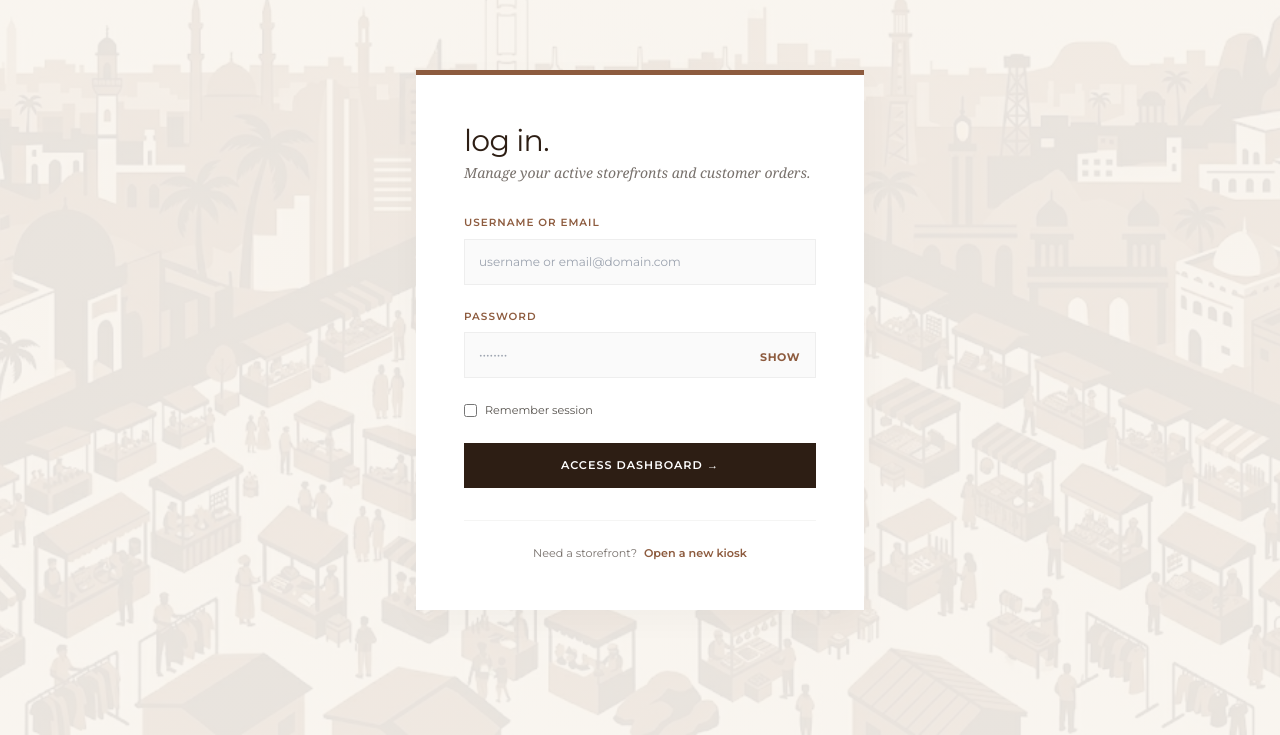
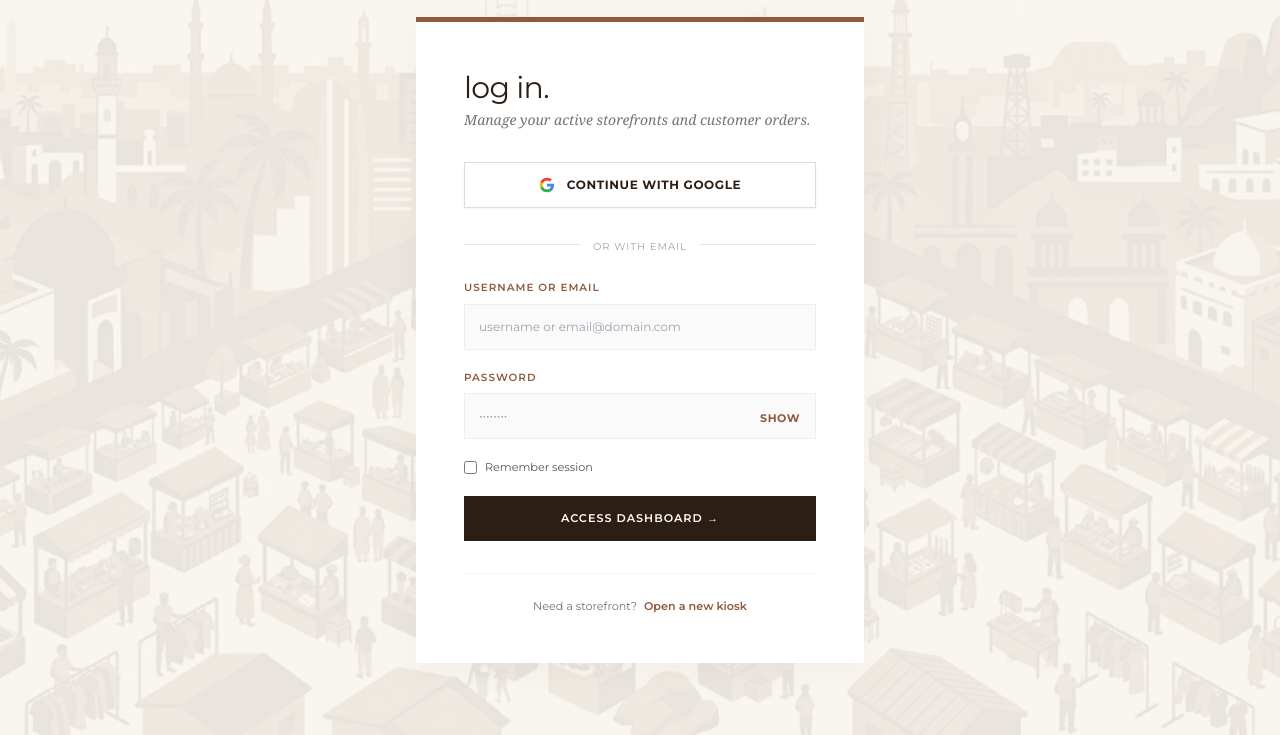
Before and after one commit to adebayo-victor/Marketplacev_2, a Flask app: page /login in a window 1280 px wide. Shown: the part 65-800 px from the top of the page. Run offline with Flask 3, Linux system fonts and the light colour scheme; parts of the project's set-up code (start-up, migrations or seed data) failed here and were passed over; some libraries are stand-ins or nearby versions.

Commit message:
Add Google sign-in button to login page

```diff
--- a/app/templates/auth/login.html
+++ b/app/templates/auth/login.html
@@ -11,7 +11,24 @@
             <p class="font-serif italic text-sm text-stone-500 mt-1">Manage your active storefronts and customer orders.</p>
         </div>
 
-        <form method="POST" action="{{ url_for('auth.login') }}" class="space-y-6">
+        <!-- 🔵 GOOGLE 1-CLICK SIGN-IN BUTTON -->
+        <a href="{{ url_for('auth.google_login') }}"
+           class="w-full py-3.5 px-4 border border-[#ddd] hover:border-clay bg-white text-dark-oak font-ui text-xs font-bold rounded-none flex items-center justify-center gap-3 transition shadow-sm mb-6 uppercase tracking-wider">
+            <svg class="w-4 h-4" viewBox="0 0 24 24">
+                <path fill="#4285F4" d="M22.56 12.25c0-.78-.07-1.53-.2-2.25H12v4.26h5.92c-.26 1.37-1.04 2.53-2.21 3.31v2.77h3.57c2.08-1.92 3.28-4.74 3.28-8.09z"/>
+                <path fill="#34A853" d="M12 23c2.97 0 5.46-.98 7.28-2.66l-3.57-2.77c-.98.66-2.23 1.06-3.71 1.06-2.86 0-5.29-1.93-6.16-4.53H2.18v2.84C3.99 20.53 7.7 23 12 23z"/>
+                <path fill="#FBBC05" d="M5.84 14.09c-.22-.66-.35-1.36-.35-2.09s.13-1.43.35-2.09V7.06H2.18C1.43 8.55 1 10.22 1 12s.43 3.45 1.18 4.94l2.85-2.22.81-.63z"/>
+                <path fill="#EA4335" d="M12 5.38c1.62 0 3.06.56 4.21 1.64l3.15-3.15C17.45 2.09 14.97 1 12 1 7.7 1 3.99 3.47 2.18 7.06l3.66 2.84c.87-2.6 3.3-4.52 6.16-4.52z"/>
+            </svg>
+            <span>Continue with Google</span>
+        </a>
+
+        <div class="relative my-6 text-center">
+            <div class="absolute inset-0 flex items-center"><div class="w-full border-t border-stone-200"></div></div>
+            <span class="relative bg-white px-3 font-ui text-[10px] text-stone-400 uppercase tracking-widest">or with email</span>
+        </div>
+
+        <form method="POST" action="{{ url_for('auth.login') }}" class="space-y-5">
             <div>
                 <label class="block font-ui text-[0.65rem] font-semibold uppercase tracking-[1px] text-clay mb-2">Username or Email</label>
                 <input type="text" name="login_input" required
@@ -19,7 +36,6 @@
                        class="w-full p-3.5 border border-[#eee] bg-[#fafafa] font-ui text-xs text-dark-oak outline-none focus:border-clay focus:bg-white transition">
             </div>
 
-            <!-- Password with Show/Hide Toggle -->
             <div>
                 <label class="block font-ui text-[0.65rem] font-semibold uppercase tracking-[1px] text-clay mb-2">Password</label>
                 <div class="relative flex items-center">
```
